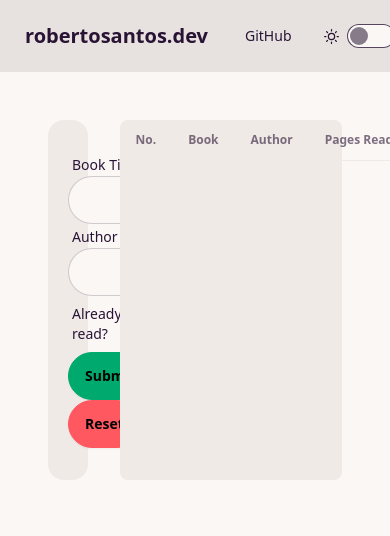
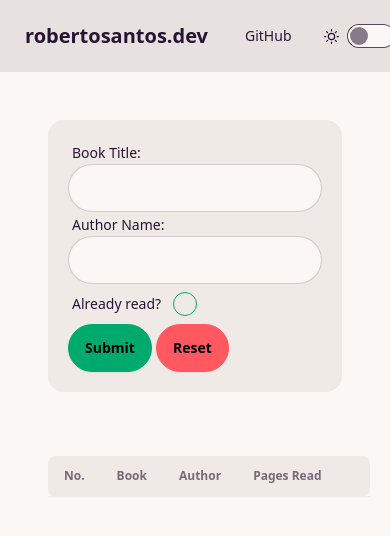
Before and after one commit to kronjuvel1/project-book-library-tailwind, a website: page index.html in a window 390 px wide. Shown: the top 536 px of the page. Drawn offline with Linux system fonts and the light colour scheme; a web font is replaced by a local one.

Commit message:
add support for mobile

```diff
--- a/index.html
+++ b/index.html
@@ -26,7 +26,7 @@
                             <path
                                 d="M12 1v2M12 21v2M4.2 4.2l1.4 1.4M18.4 18.4l1.4 1.4M1 12h2M21 12h2M4.2 19.8l1.4-1.4M18.4 5.6l1.4-1.4" />
                         </svg>
-                        <input type="checkbox" class="toggle theme-controller" id="theme-controller"/>
+                        <input type="checkbox" class="toggle theme-controller" id="theme-controller" />
                         <svg xmlns="http://www.w3.org/2000/svg" width="20" height="20" viewBox="0 0 24 24" fill="none"
                             stroke="currentColor" stroke-width="2" stroke-linecap="round" stroke-linejoin="round">
                             <path d="M21 12.79A9 9 0 1 1 11.21 3 7 7 0 0 0 21 12.79z"></path>
@@ -35,8 +35,8 @@
             </ul>
         </div>
     </div>
-    <main id="main-container" class="grid grid-cols-5 grid-flow-row gap-16 m-12">
-        <div id="form-section" class="bg-base-200 p-5 py-8 rounded-2xl">
+    <main id="main-container" class="flex flex-wrap justify-around gap-16 m-12">
+        <div id="form-section" class="grow-0 min-w-fit bg-base-200 p-5 rounded-2xl">
             <form action id="add-book-form" class="inline-block">
                 <label for="title" class="label-text ml-1">Book Title:</label>
                 <input type="text" id="title" name="title" class="input input-bordered w-full max-w-xs" required><br>
@@ -61,7 +61,7 @@
                 <input type="reset" value="Reset" class="btn btn-error">
             </form>
         </div>
-        <div id="list-section" class="col-span-4 bg-base-200 rounded-lg">
+        <div id="list-section" class="basis-9/12 bg-base-200 rounded-lg">
             <table id="book-list" class="table table-zebra">
                 <thead>
                     <tr>
```
Also changed, not shown: src/output.css.
